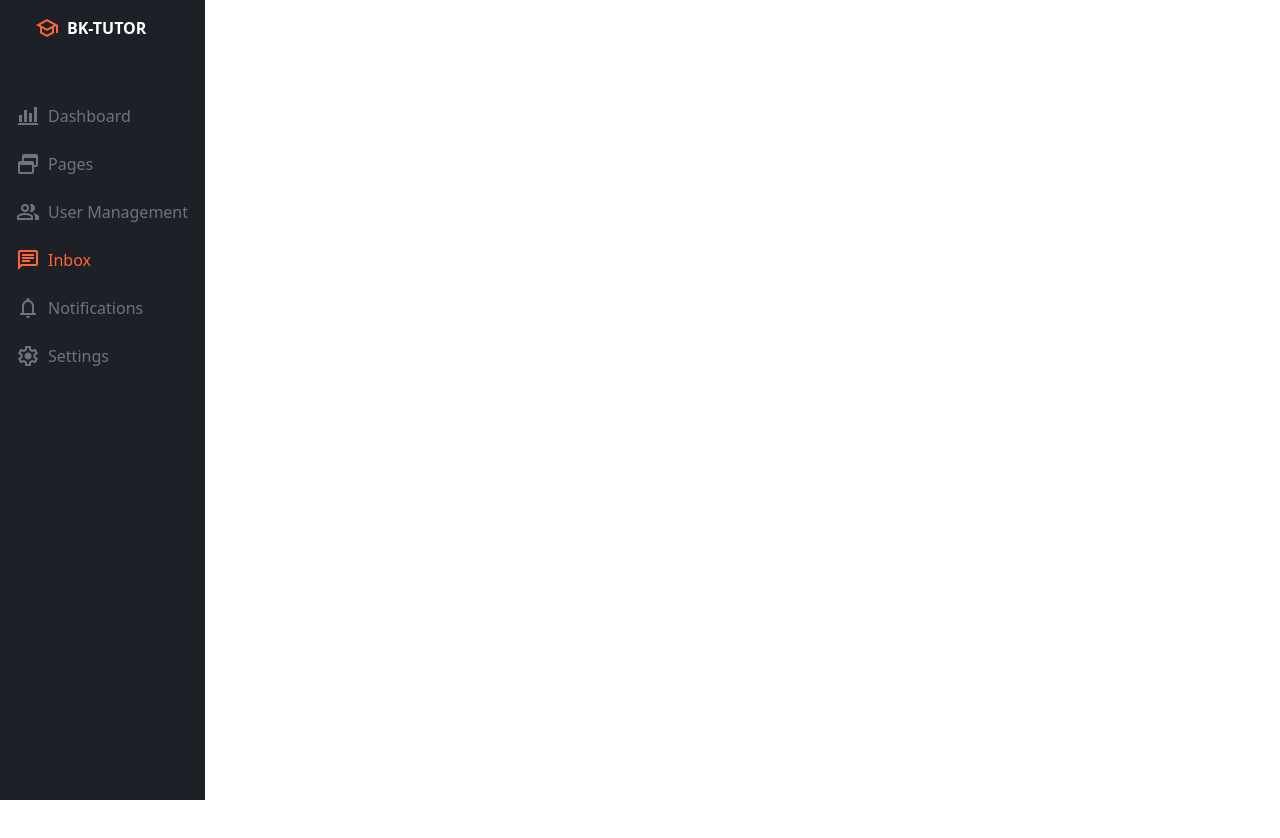
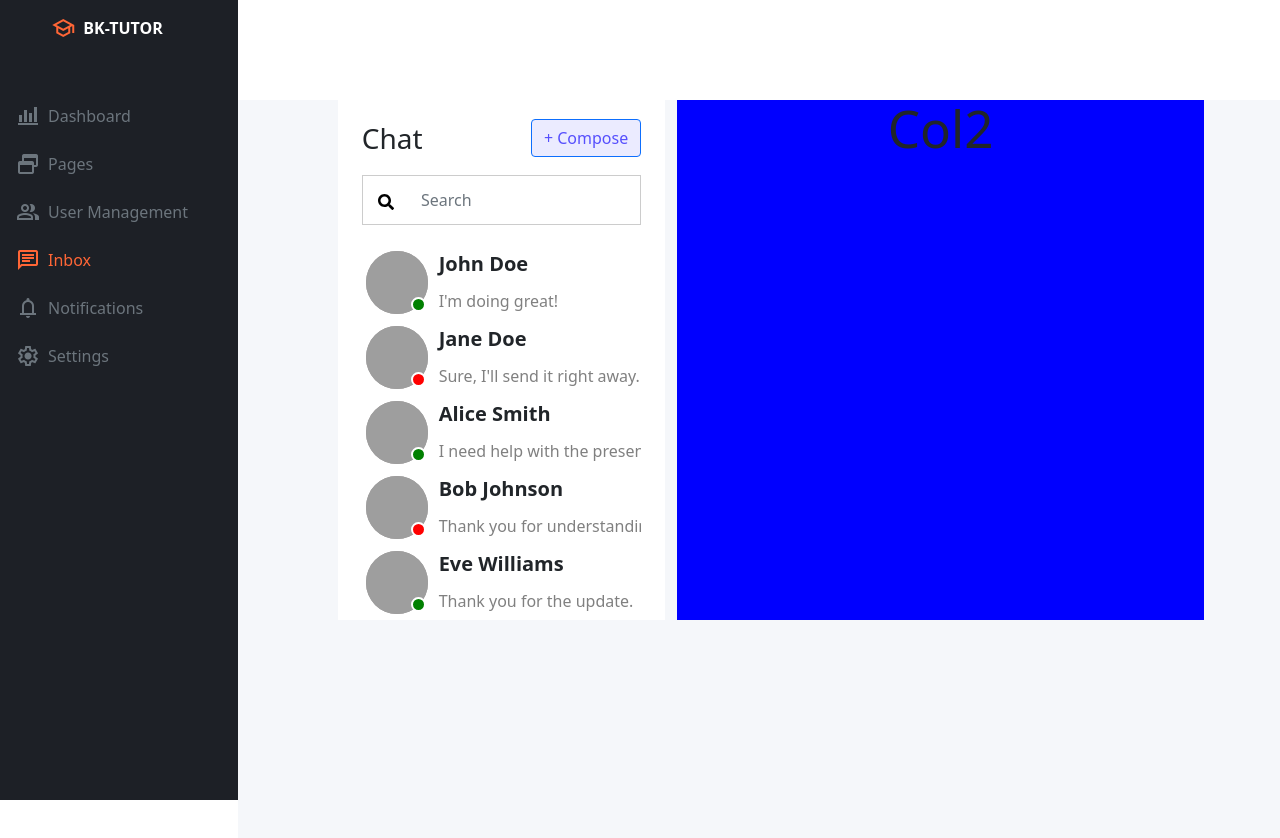
Before and after one commit to hieugiaosu/turor_C2C_web, a React (Vite) app in the folder client/: page /admin/inbox in a window 1280 px wide. Shown: the top 838 px of the page. Before the commit the page ends 800 px from the top, so only its background shows below. Built offline with nearby package versions, Linux system fonts and the light colour scheme; grey boxes are pictures that could not be loaded; a web font is replaced by a local one.

Commit message:
add user block for message page

```diff
--- a/client/package.json
+++ b/client/package.json
@@ -14,6 +14,7 @@
     "react": "^18.2.0",
     "react-bootstrap": "^2.10.2",
     "react-dom": "^18.2.0",
+    "react-icons": "^5.1.0",
     "react-router-dom": "^6.22.3"
   },
   "devDependencies": {
--- a/client/src/api/admin/admin.jsx
+++ b/client/src/api/admin/admin.jsx
@@ -45,9 +45,24 @@ const rawMessageData = {
                     "isSent": true
                 },
                 {
-                    "content": "Hello",
+                    "content": "Do you have the report?",
                     "timestamp": "2021-07-01T14:01:00Z",
                     "isSent": true
+                },
+                {
+                    "content": "Yes, I do.",
+                    "timestamp": "2021-07-01T14:02:00Z",
+                    "isSent": false
+                },
+                {
+                    "content": "Great! Can you send it to me?",
+                    "timestamp": "2021-07-01T14:03:00Z",
+                    "isSent": true
+                },
+                {
+                    "content": "Sure, I'll send it right away.",
+                    "timestamp": "2021-07-01T14:04:00Z",
+                    "isSent": false
                 }
             ]
         },
@@ -66,6 +81,26 @@ const rawMessageData = {
                     "content": "Hello",
                     "timestamp": "2021-07-01T16:01:00Z",
                     "isSent": true
+                },
+                {
+                    "content": "Can you help me with this task?",
+                    "timestamp": "2021-07-01T16:02:00Z",
+                    "isSent": false
+                },
+                {
+                    "content": "Sure, what do you need help with?",
+                    "timestamp": "2021-07-01T16:03:00Z",
+                    "isSent": true
+                },
+                {
+                    "content": "I need help with the presentation.",
+                    "timestamp": "2021-07-01T16:04:00Z",
+                    "isSent": false
+                },
+                {
+                    "content": "I can help you with that. Let me know when you’re ready.",
+                    "timestamp": "2021-07-01T16:05:00Z",
+                    "isSent": true,
                 }
             ]
         },
@@ -76,14 +111,19 @@ const rawMessageData = {
             "isActive": false,
             "messages": [
                 {
-                    "content": "Hi!",
+                    "content": "I will be late for the meeting.",
                     "timestamp": "2021-07-01T18:00:00Z",
                     "isSent": false
                 },
                 {
-                    "content": "Hello",
+                    "content": "No problem. Take your time.",
                     "timestamp": "2021-07-01T18:01:00Z",
                     "isSent": true
+                },
+                {
+                    "content": "Thank you for understanding.",
+                    "timestamp": "2021-07-01T18:02:00Z",
+                    "isSent": false
                 }
             ]
         },
@@ -94,14 +134,19 @@ const rawMessageData = {
             "isActive": true,
             "messages": [
                 {
-                    "content": "Hey!",
+                    "content": "I will get the report to you by tomorrow.",
                     "timestamp": "2021-07-01T20:00:00Z",
                     "isSent": true
                 },
                 {
-                    "content": "Hello",
+                    "content": "Thank you for the update.",
                     "timestamp": "2021-07-01T20:01:00Z",
                     "isSent": false
+                },
+                {
+                    "content": "You're welcome.",
+                    "timestamp": "2021-07-01T20:02:00Z",
+                    "isSent": true
                 }
             ]
         }
--- /dev/null
+++ b/client/src/components/admin/messenger/UserAvatar.jsx
@@ -0,0 +1,17 @@
+import './user-list.css'
+
+export default function UserAvatar(props)
+{
+    /*
+    props: {
+        imageSrc: string
+        isActive: boolean
+    }
+    */
+    return (
+        <div className="avatar-container">
+            <img className="user-avatar" src={props.imageSrc} alt="user-avatar" />
+            <div className={`status-dot ${props.isActive ? 'active' : 'inactive'}`}></div>
+        </div>
+    );
+}
--- a/client/src/components/admin/messenger/UserListBlock.jsx
+++ b/client/src/components/admin/messenger/UserListBlock.jsx
@@ -1,25 +1,93 @@
-// import React from 'react';
-import { Button, Col, Row, Container } from 'react-bootstrap';
+import React from 'react';
+import {Button, Container, Row, Col, Form, InputGroup} from 'react-bootstrap';
+import { FaSearch } from 'react-icons/fa';
+import './user-list.css'
+import UserAvatar from './UserAvatar';
 
-function UserBlock() {
+function UserBlock(props)
+{
+    /*
+    props: {
+        imageSrc: string
+        name: string
+        lastMessage: string
+        isActive: boolean
+    }
+    */
     return (
-        <Row className="justify-content-between">
-            <Col>Chat</Col>
-            <Col><Button variant="primary" className='user-list-item'>+ Compose</Button></Col>
+        <Row className='user-block'>
+            <Col xs={3} style={{
+                        display: 'flex', alignItems: 'center', justifyContent: 'center',
+                    }}>
+                <UserAvatar imageSrc={props.imageSrc} isActive={props.isActive} />
+            </Col>
+            <Col xs={9} className='padding-0'>
+                <Container className='user-avatar-block' style={{
+                    display: 'flex', alignItems: 'center', justifyContent: 'flex-start',
+                    fontSize: '1.25rem', fontWeight: 'bold'
+                    }}>{props.name}</Container>
+                <Container className='user-avatar-block' style={{
+                    display: 'flex', alignItems: 'center', justifyContent: 'flex-start',
+                    fontSize: '1rem', color: 'gray', overflow: 'hidden', textOverflow: 'ellipsis',
+                    whiteSpace: 'nowrap'
+                    }}>{props.lastMessage}</Container>
+            </Col>
         </Row>
     );
+
 }
 
-export default function UserListBlock() {
-    // Your code here
+export default function UserListBlock(props) {
+    /*
+    props: {
+        userList: [{
+            imageSrc: string
+            name: string
+            lastMessage: string
+            isActive: boolean
+        }]
+    }
+    */
+
+    const [userList, setUserList] = React.useState([]);
+
+    React.useEffect(() => {
+        if (props.userList) setUserList(props.userList)
+    }, [props.userList])
+
     return (<>
-        <Container>
-            <Row className="justify-content-between">
-                <Col>Chat</Col>
-                <Col><Button variant="primary" className='user-list-item'>+ Compose</Button></Col>
+        <Container style={{ backgroundColor: 'white' }}>
+            <Row className='user-list'>
+                <Col className='my-block'
+                    style={{
+                        display: 'flex', alignItems: 'center', justifyContent: 'flex-start',
+                        fontSize: '1.75rem'
+                    }}>
+                    Chat
+                </Col>
+                <Col  className='my-block'
+                    style={{ display: 'flex', alignItems: 'center', justifyContent: 'flex-end' }}>
+                    <Button className='compose-button'>+ Compose</Button>
+                </Col>
+            </Row>
+            <Row className='search'>
+                <InputGroup className='padding-0'>
+                <Col xs={2} className='padding-0'><Button className='search-button'><FaSearch /></Button></Col>
+                <Col xs={10} className='padding-0'><Form.Control className='search-box' type="search" placeholder="Search" /></Col>
+                </InputGroup>
             </Row>
 
-            <UserBlock/>
+            {
+               userList.map((user, index) => {
+                    return (
+                        <UserBlock key={index} name={user.name}
+                            lastMessage={user.lastMessage}
+                            imageSrc={user.imageSrc}
+                            isActive={user.isActive} />
+                    )
+                })
+            }
+
         </Container>
     </>
     );
--- /dev/null
+++ b/client/src/components/admin/messenger/user-list.css
@@ -0,0 +1,149 @@
+.user-list {
+    width: 100%;
+    height: 75px;
+    margin: 0!important;
+    padding: 0!important;
+}
+
+.my-block {
+    display: inline-block;
+    height: 100%;
+    padding: 0px;
+}
+
+.compose-button {
+    background-color: #EBEBFF;
+    color: #564FFD;
+    font-weight: 500;
+    margin-right: 0!important;
+}
+
+.compose-button:hover {
+    background-color:#564FFD;
+    color: #EBEBFF;
+}
+
+.search-box {
+    width: 100%;
+    height: 100%;
+    margin: 0!important;
+    border:none;
+}
+
+.search-box:focus {
+    border: none;
+    outline: none;
+    box-shadow: none;
+}
+
+.search-button {
+    width: 100%;
+    height: 100%;
+    background-color: transparent;
+    font-weight: 500;
+    margin-right: 0!important;
+
+    color: #000;
+    border: none;
+}
+
+.search-button,  .search-button:focus {
+    background-color: transparent;
+    color: #000;
+    border: none;
+    outline: none;
+    box-shadow: none!important;
+}
+
+.search-button:active, .search-button:hover {
+    background-color: transparent;
+    color: #564FFD;
+    border: none;
+    outline: none;
+    box-shadow: none!important;
+}
+
+
+.search {
+    width: 100%;
+    height: 50px;
+    margin-left: 0!important;
+    margin-right: 0!important;
+    margin-top: 0!important;
+    margin-bottom: 20px;
+    padding: 0!important;
+    border: 1px solid #ccc;
+}
+
+.padding-0 {
+    padding: 0!important;
+    margin: 0!important;
+}
+
+.user-block {
+    width: 100%;
+    height: 75px;
+    margin-left: 0!important;
+    margin-right: 0!important;
+    padding: 0!important;
+}
+
+.user-block:hover {
+    background-color: #FFDDD1;
+}
+
+.user-avatar {
+    width: 62.5px;
+    height: 62.5px;
+    border-radius: 50%;
+    background-color: rgb(158, 153, 153);
+
+}
+
+.user-avatar-block {
+    width: 100%;
+    height: 50%;
+    padding: 0px 0px 0px 7px;
+}
+
+.avatar-container {
+    position: relative;
+    display: inline-block;
+}
+
+.user-avatar {
+    border-radius: 50%;
+}
+
+.status-dot {
+    height: 15px;
+    width: 15px;
+    border-radius: 50%;
+    position: absolute;
+    bottom: 2px;
+    right: 2px;
+    border: 2px solid white;
+}
+
+.status-dot.active {
+    background-color: green;
+}
+
+.status-dot.inactive {
+    background-color: red;
+}
+
+
+/*Test color for debug*/
+
+.red {
+    background-color: red;
+}
+
+.blue {
+    background-color: blue;
+}
+
+.green {
+    background-color: green;
+}
--- a/client/src/components/admin/navigators/NavigatorStyle.css
+++ b/client/src/components/admin/navigators/NavigatorStyle.css
@@ -1,6 +1,9 @@
 .admin-navigator {
   background-color: #1d2026;
   color: white;
+  float: left;
+  position: fixed;
+  width: 250px;
 }
 .logo {
   color: #ff6636;
--- a/client/src/pages/admin/messenger-page/MessengerPage.jsx
+++ b/client/src/pages/admin/messenger-page/MessengerPage.jsx
@@ -7,22 +7,40 @@ import UserListBlock from '../../../components/admin/messenger/UserListBlock';
 export default function MessengerPage() {
     // eslint-disable-next-line no-unused-vars
     const [messageData, setMessageData] = React.useState([]);
+    const [userList, setUserList] = React.useState([]);
 
     React.useEffect(() => {
         const messageData = getMessages();
         setMessageData(messageData);
+        console.log('messageData', messageData)
+        setUserList(messageData.map((user) => {
+            let lastMessage = ''
+            let messages = user.messages.filter((message) => {
+                return !message.isSent
+            })
+
+            if (messages.length > 0) {
+                lastMessage = messages[messages.length - 1].content
+            }
+
+            return {imageSrc: user.photo,
+            name: user.name,
+            lastMessage,
+            isActive: user.isActive}
+        }));
     }, [])
 
     return (<>
         <Container className='page'>
             <Row>
+                <Col xs={1}></Col>
                 <Col xs={4}>
-                    <UserListBlock/>
+                    <UserListBlock userList={userList} />
+                </Col>
+                <Col xs={6} style={{backgroundColor: 'blue'}}>
+                    <h1>Col2</h1>
                 </Col>
                 <Col xs={1}></Col>
-                <Col xs={7} style={{backgroundColor: 'blue'}}>
-                    <h1>Col2</h1>
-                </Col>
             </Row>
         </Container>
     </>
--- a/client/src/pages/admin/messenger-page/messenger-page.css
+++ b/client/src/pages/admin/messenger-page/messenger-page.css
@@ -5,8 +5,10 @@
     display: flex;
     flex-direction: column;
     height: 100vh;
-    background-color:chocolate;
+    background-color:#F5F7FA;
     margin-top: 100px; /*Margin with header --> adjust it when u have header*/
+    margin-left: 250px;
+    width: calc(100% - 250px);
 }
 
 /* .login {
--- a/client/src/routes/WebRouter.jsx
+++ b/client/src/routes/WebRouter.jsx
@@ -2,6 +2,7 @@ import { Route, Routes, BrowserRouter } from "react-router-dom";
 import App from "../App";
 import AdminPage from "../pages/admin/AdminPage";
 import UserMangementAdmin from "../pages/admin/user-management/UserManagementAdmin";
+import MessengerPage from "../pages/admin/messenger-page/MessengerPage";
 
 function WebRouter() {
   return (
@@ -19,7 +20,7 @@ function WebRouter() {
             element={<UserMangementAdmin></UserMangementAdmin>}
           ></Route>
           <Route path="notifications" element={<></>}></Route>
-          <Route path="inbox" element={<></>}></Route>
+          <Route path="inbox" element={<MessengerPage/>}></Route>
           <Route path="settings" element={<></>}></Route>
           <Route index element={<></>} />
         </Route>
```
Also changed, not shown: 1 other file (tests, documents, lock files or other folders).
